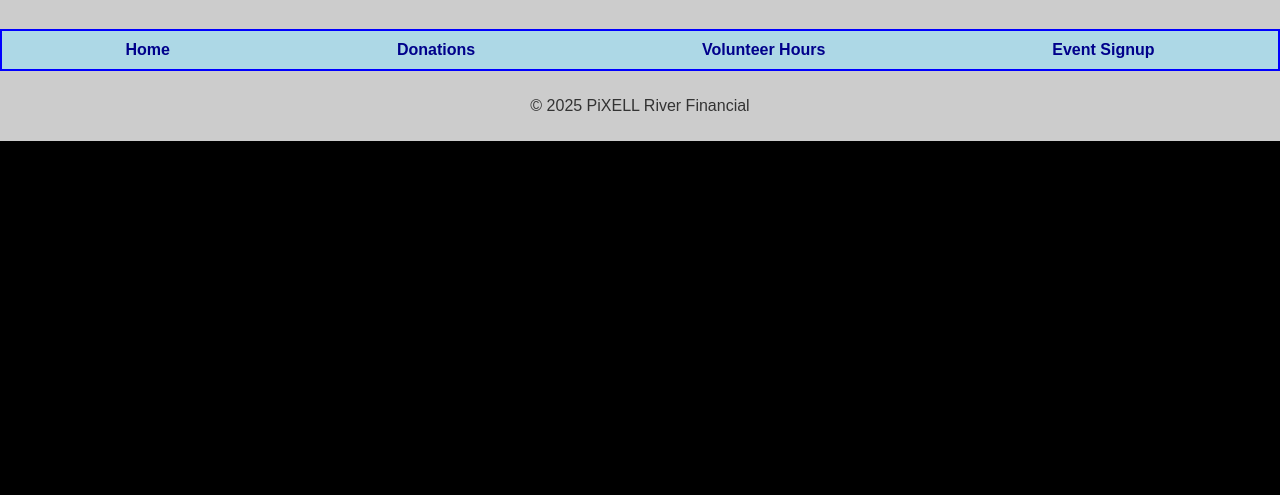
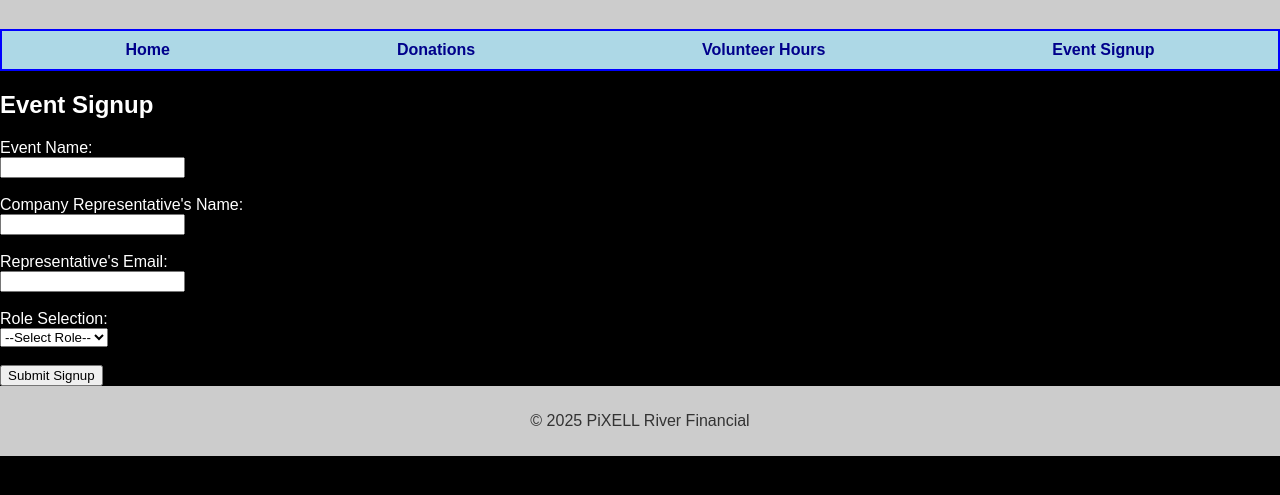
Before and after one commit to jashan-in/Community-Support-Tracker, a plain HTML site: page eventsign_up.html in a window 1280 px wide. Shown: the part 71-566 px from the top of the page. Drawn offline with Linux system fonts and the light colour scheme.

Commit message:
Implemented Event Signup form input section.

```diff
--- a/eventsign_up.html
+++ b/eventsign_up.html
@@ -21,6 +21,33 @@
     </ul>
   </nav>
 
+  <main>
+    <section id="event-form-section">
+      <h2>Event Signup</h2>
+      <form id="event-form">
+        <label for="event-name">Event Name:</label><br />
+        <input type="text" id="event-name" name="event-name" required /><br /><br />
+
+        <label for="rep-name">Company Representative's Name:</label><br />
+        <input type="text" id="rep-name" name="rep-name" required /><br /><br />
+
+        <label for="rep-email">Representative's Email:</label><br />
+        <input type="email" id="rep-email" name="rep-email" required /><br /><br />
+
+        <label for="role">Role Selection:</label><br />
+        <select id="role" name="role" required>
+          <option value="">--Select Role--</option>
+          <option value="Sponsor">Sponsor</option>
+          <option value="Participant">Participant</option>
+          <option value="Organizer">Organizer</option>
+        </select><br /><br />
+
+        <button type="submit">Submit Signup</button>
+      </form>
+    </section>
+  </main>
+
+
   <footer>
     <p>&copy; 2025 PiXELL River Financial</p>
   </footer>
```
